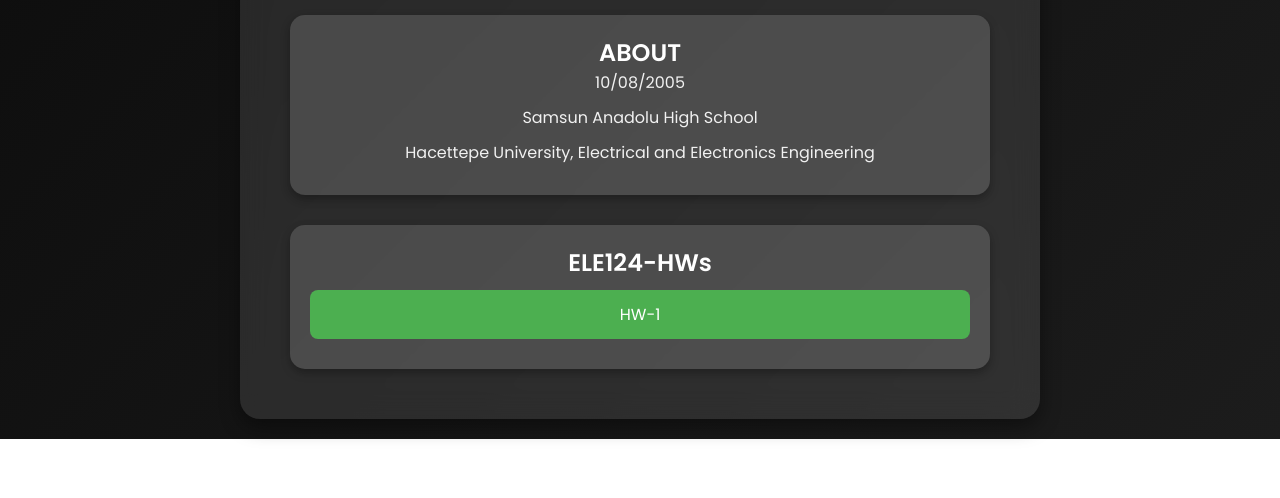
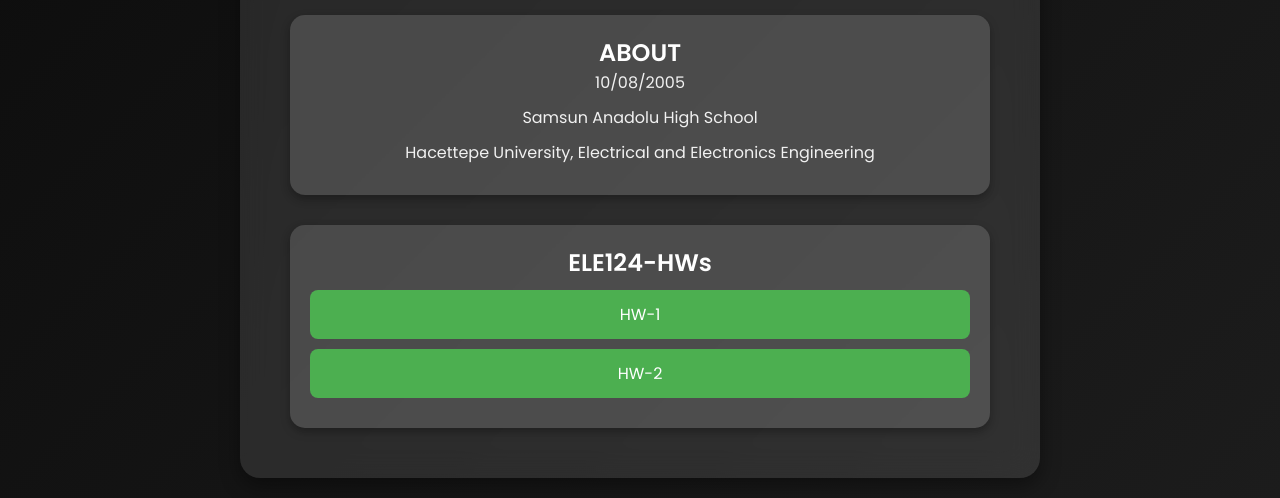
Before and after one commit to NevzatDogramaci/NevzatDogramaci.github.io, a plain HTML site: page index.html in a window 1280 px wide. Shown: the part 567-1065 px from the top of the page. Before the commit the page ends 1006 px from the top, so only its background shows below. Drawn offline with Linux system fonts and the light colour scheme.

Commit message:
Update index.html

```diff
--- a/index.html
+++ b/index.html
@@ -128,6 +128,7 @@
         <div class="section projects">
             <h2>ELE124-HWs</h2>
             <a href="https://github.com/NevzatDogramaci/Ele124/tree/main/HW-1">HW-1</a>
+            <a href="https://github.com/NevzatDogramaci/Ele124/tree/main/HW-2">HW-2</a>
         </div>
     </div>
 </body>
```
